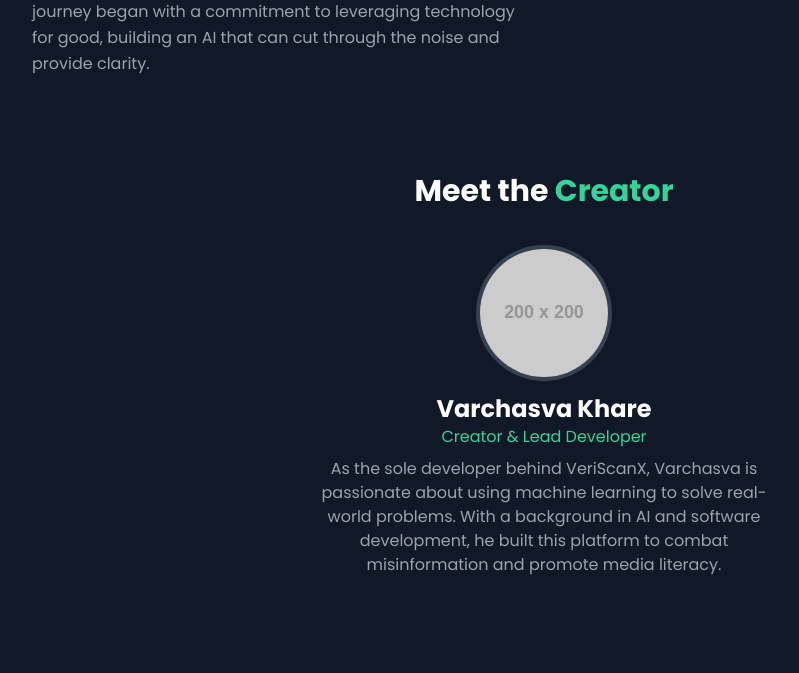
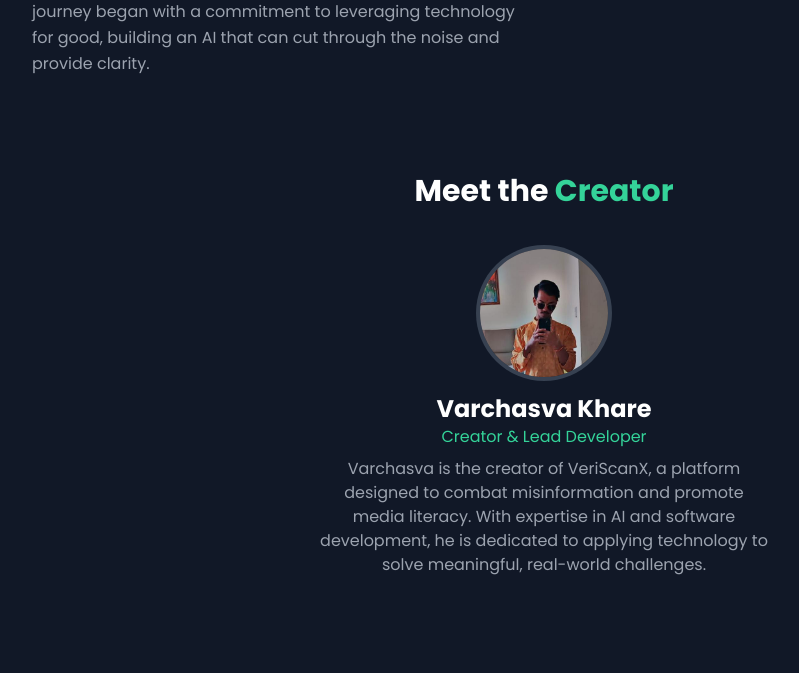
Before and after one commit to varchasvakhare2022/VeriScanX, a Flask app: page /about in a window 1280 px wide. Shown: the part 565-1238 px from the top of the page, without its empty margins (96-895 px from the left). Run offline with Flask 3, Linux system fonts and the light colour scheme; some libraries are stand-ins or nearby versions.

Commit message:
Updated Logo

```diff
--- a/templates/about.html
+++ b/templates/about.html
@@ -84,11 +84,11 @@
             <div class="mt-24 max-w-4xl mx-auto text-center">
                 <h2 class="text-3xl font-bold text-white">Meet the <span class="text-green-400">Creator</span></h2>
                 <div class="mt-10 inline-block">
-                    <img class="h-32 w-32 rounded-full mx-auto ring-4 ring-gray-700" src="https://placehold.co/200x200/1F2937/FFFFFF?text=You" alt="Team member photo">
+                    <img class="h-32 w-32 rounded-full mx-auto ring-4 ring-gray-700" src="static/me.jpeg" alt="Team member photo">
                     <h3 class="mt-4 text-2xl font-bold text-white">Varchasva Khare</h3>
                     <p class="text-green-400">Creator & Lead Developer</p>
                     <p class="mt-2 max-w-md mx-auto text-gray-400">
-                        As the sole developer behind VeriScanX, Varchasva is passionate about using machine learning to solve real-world problems. With a background in AI and software development, he built this platform to combat misinformation and promote media literacy.
+                        Varchasva is the creator of VeriScanX, a platform designed to combat misinformation and promote media literacy. With expertise in AI and software development, he is dedicated to applying technology to solve meaningful, real-world challenges.
                     </p>
                 </div>
             </div>
```
Also changed, not shown: static/me.jpeg (added).
